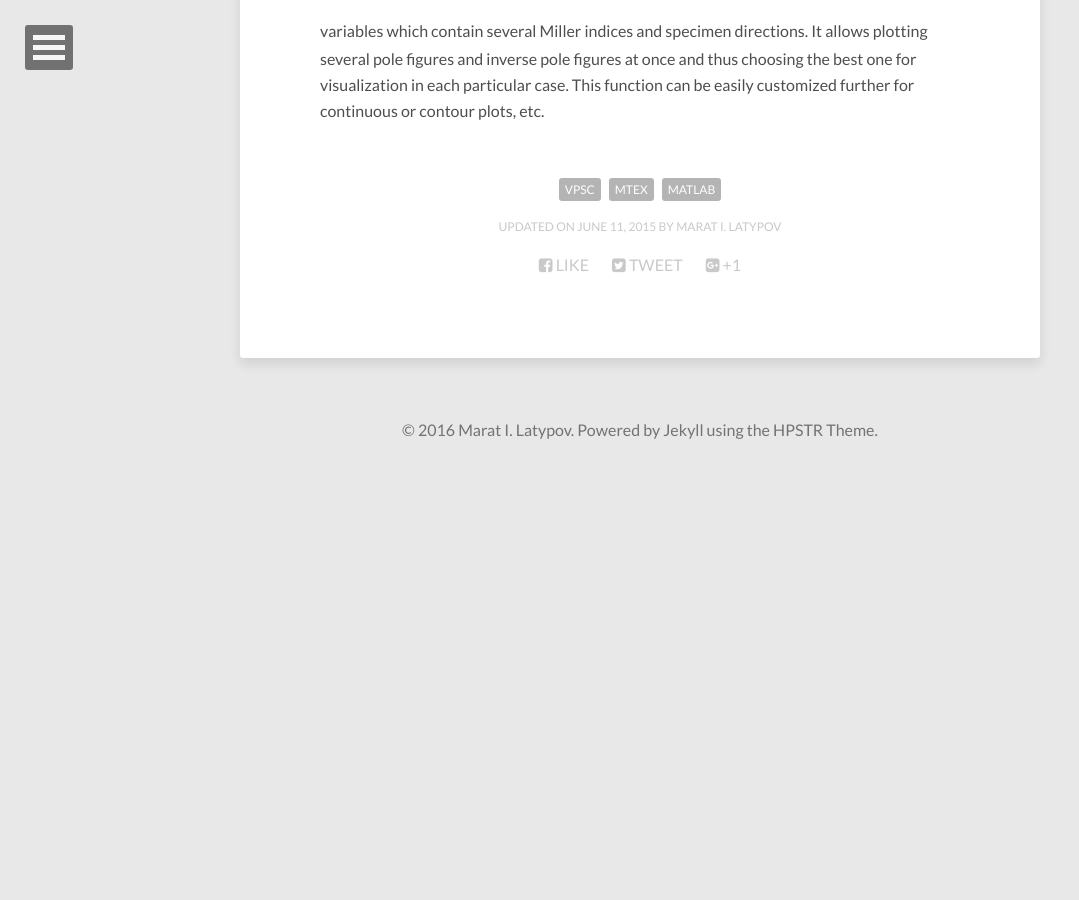
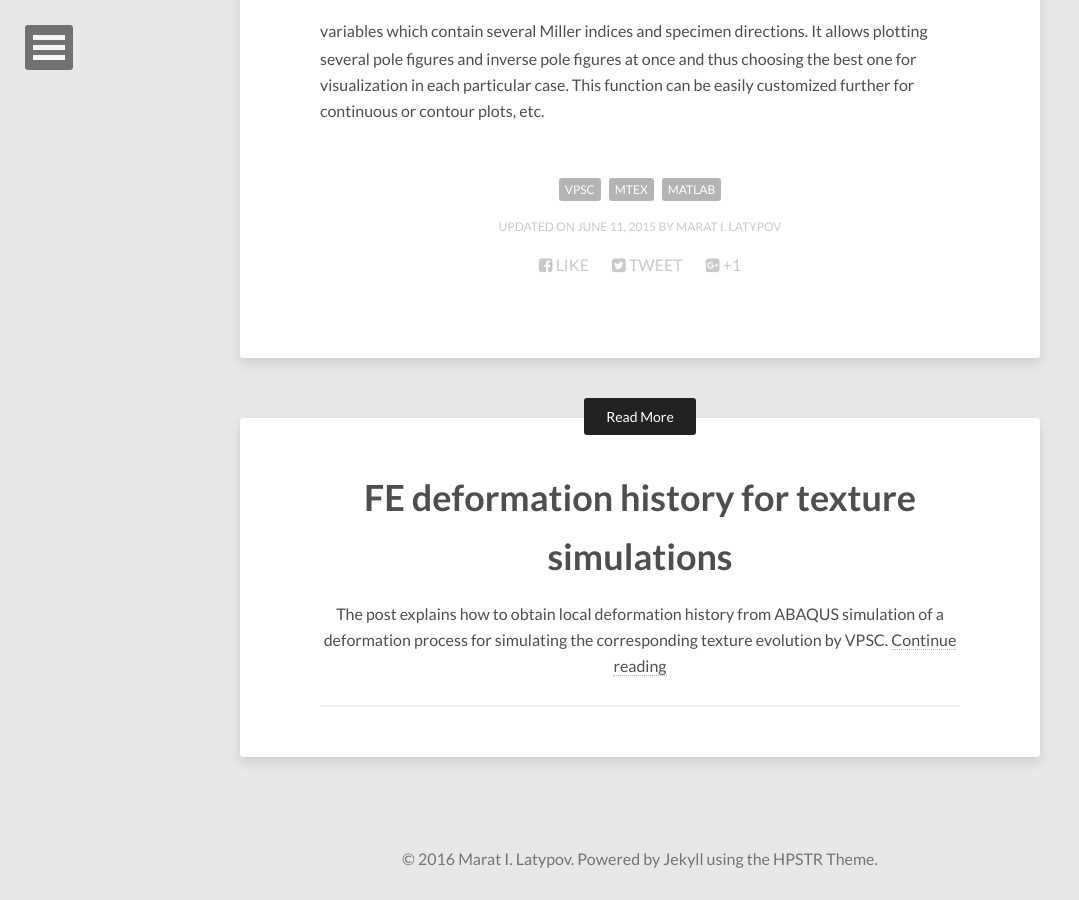
Before and after one commit to latmarat/blog, a Jekyll site: the page built from _posts/2015-06-11-vpsc+mtex.md, in a window 1280 px wide and 900 px high, scrolled down 8414 px. Shown: the whole window, without its empty margins (0-1079 px from the left). Built offline with Jekyll 4.4.1, drawn with Linux system fonts in a browser that asks for light colours; nearby versions of some CDN libraries; formulas are drawn with MathJax 3; before the commit the page ends 8885 px from its top, so only the background shows below that; some of the changed lines change nothing that is shown.

Commit message:
Add aba2vpsc post

```diff
--- a/_posts/2015-06-11-vpsc+mtex.md
+++ b/_posts/2015-06-11-vpsc+mtex.md
@@ -5,7 +5,6 @@ description: "This post is a short tutorial to help getting started with crystal
 modified: 2015-06-11
 tags: [vpsc, mtex, matlab]
 mathjax: true
-
 ---
 
 This post is a short tutorial to help getting started with crystal plasticity simulations of texture evolution during plastic deformation. It explains how to run a simple VPSC simulation and visualize the simulated texture in MTEX.
--- /dev/null
+++ b/_posts/2015-08-03-abaqus2vpsc.md
@@ -0,0 +1,146 @@
+---
+layout: post
+title: "FE deformation history for texture simulations"
+description: "The post explains how to obtain local deformation history from ABAQUS simulation of a deformation process for simulating the corresponding texture evolution by VPSC."
+modified: 2015-08-03
+tags: [vpsc, abaqus, python]
+mathjax: true
+---
+
+The post explains how to obtain local deformation history from ABAQUS finite element simulation of a deformation process for modeling of the corresponding texture evolution by VPSC.
+
+# Intro
+
+Simulations of texture evolution during simple monotonic loading (e.g. uniaxial tension, compression) can be readily performed with the stand-alone VPSC code. However, it is frequently desired to analyze texture evolution during complex *non-monotonic* deformation: for example, local texture evolution in a region of the sample during metal forming. In such cases, deformation histories can be obtained from finite element simulations. The present post describes a framework (inspired by [_Li et al., 2004_](http://dx.doi.org/10.1016/j.actamat.2004.06.042)) for obtaining local deformation histories from ABAQUS simulations of a deformation process in a format readable by VPSC. The calculation of the velocity gradient tensor needed for VPSC simulations is implemented in a user material subroutine (UMAT), whereas post-processing of the results and writing it to an output text file is performed with the aid of ABAQUS Python scripting.
+
+# Algorithm
+
+
+For an ABAQUS/Standard simulation of a metal forming process with a simple and widely used J2 plasticity model and isotropic hardening, local deformation history can be obtained in the following steps.
+
+1. Download [my abaqus2vpsc.zip package](https://github.com/latmarat/abaqus2vpsc/archive/master.zip) containing the UMAT subroutine file (`j2isoVelOut.for`) and the Python script (`abaqus2vpsc.py`) for post-processing and extract it to a convenient location.
+2. Create an ABAQUS/Standard model of the deformation process of interest as usual (create and mesh parts, define boundary conditions and interactions, etc.) with the following peculiarities:
+	- **Material.** Create a user material with 22 solution-dependent variables (SDVs) and list Young modulus, Poisson ratio, and stress--strain data in *Mechanical Constants* table.
+	- **Field Output.** Request field output for SDVs in the deformable part of interest with a a reasonable frequency that will guarantee sufficiently small time increment in the VPSC simulation.
+	- **UMAT file.** Upon job creation, point to the UMAT subroutine file [`j2isoVelOut.for`](https://github.com/latmarat/abaqus2vpsc/blob/master/j2isoVelGradOut.for), which includes calculation of the velocity gradient tensor.
+3. Run the ABAQUS/Standard simulation and make sure it is successfully completed.
+4. Get the label of the element for which local texture evolution (and thus the deformation history) is of interest.
+5. Run the Python script [`abaqus2vpsc.py`](https://github.com/latmarat/abaqus2vpsc/blob/master/abaqus2vpsc.py) from ABAQUS/CAE or command line, which will extract the components of the velocity gradient for the element of interest and write them to a text file.
+
+Below are some details on these steps assuming usage of ABAQUS/CAE.
+
+## Creating user material
+1. Create a new material, giving it a meaningful name.
+2. Go to *General* -> *User Material* and list consequently elastic modulus, Poisson ratio, and flow stress--plastic strain pairs.
+	![Creating u4ser material](https://farm1.staticflickr.com/318/20247850946_bd5bdd895a_o_d.png)
+3. Go to *General* -> *Depvar* and set *Number of solution-dependent variables* to 22.
+	![Creating u4ser material](https://farm1.staticflickr.com/471/20274076485_6da5872b1c_o_d.png)
+
+**Tip**: entry of stress--strain pairs to Mechanical Constants table might be really tedious when the number of data points is large. If you already have a "normally" defined material in your model tree, you may use [`elasplas2umat.py`](https://github.com/latmarat/abaqus2vpsc/blob/master/elasplas2umat.py) utility script (coming with `abaqus2vpsc.zip` package), which will transfer elastic and plastic properties from conventionally defined material to the Mechanical Constants of the user material.
+{: .notice}
+
+## Running ABAQUS simulation
+
+After finalizing the finite element model, create a job and specify the path to `j2isoVelOut.for` in *User subroutine file* field in *General* tab of *Edit job* window. After pointing to the UMAT file, the job is ready for submission.
+
+## Identifying the element of interest
+
+The Python script, which reads the components of the velocity gradient tensor from the ABAQUS output database (odb file), requires the label of the element for which the deformation history is needed. The label of the element can be found in the Mesh module of ABAQUS/CAE:
+
+1. Go to *Mesh* module.
+2.  Go to *Tools* -> *Query* and choose *Element*
+3.  Pick the element for which local deformation history is needed
+4. Read the label of the element of interest in the message area of ABAQUS window.
+
+![get-elem-label](https://farm1.staticflickr.com/330/20173661438_3ce701e827_o_d.png)
+Illustration of how to get the element label of interest in ABAQUS/CAE.
+
+## Post-processing
+
+After running the simulation as described above, the components of the velocity gradient tensor can be accessed in the output database (odb file) as state variables (SDV). While it is possible to manually export these variables to a text file for subsequent use in VPSC, a [Python script](https://github.com/latmarat/abaqus2vpsc/blob/master/abaqus2vpsc.py) was developed for extracting the evolution of the velocity gradient with ease and in the right format for VPSC.
+
+To run the script, open ABAQUS/CAE and
+
+1. Go to *File* -> *Run Script...*, navigate to `abaqus2vpsc.py` file contained in the downloaded `abaqus2vpsc.zip` package.
+2. In the appeared window for input, specify
+	- the full path to the odb (e.g. *C:\Temp\rolling.odb*)
+	- Instance name of the deformable sample (e.g. *PART-1*)
+	- Element Number (or label) identified as described in the previous subsection
+3. Check run-time messages of the script in the message area of ABAQUS/CAE. Particularly, check if *Step*, *Instance*, and *Element number* are correct. If the script completed successfully, the final message should be *'Deformation history for VPSC is written to file* same-path-as-odb\FE-Lij_hist.dat *'* (see figure below).
+
+Running `abaqus2vpsc.py` script from ABAQUS/CAE with an example of filling the required fields.
+![abaqus2vpsc.py script](https://farm1.staticflickr.com/369/20368112281_be0f0dd678_o_d.png)
+
+As a result of running the script, the resulting file *FE-Lij_hist.dat* will contain a heading, steps, and the components of the velocity gradient in the format required by VPSC. This file can be readily used for VPSC simulations of the local texture evolution corresponding to the obtained local deformation history.
+
+## Running VPSC simulation
+
+Refer to the [VPSC manual](http://public.lanl.gov/lebenso/VPSC7c_manual.pdf) on how to run a VPSC simulation of texture evolution for a given evolution of the velocity gradient tensor (especially Example 2, case B).
+
+# Appendix: Calculation of **L** tensor in UMAT
+
+For texture simulations for non-uniform deformation, VPSC requires the evolution of velocity gradient tensor, $$ \mathbf{L} $$. Since the velocity gradient tensor is not calculated in ABAQUS by default, its calculation has to be implemented in a user subroutine.
+
+## Why UMAT?
+
+In the current framework, the calculation of the velocity gradient is implemented in UMAT subroutine for the following reasons:
+
+- To UMAT, ABAQUS passes deformation gradient tensor, $$ \mathbf{F} $$, from which the velocity gradient tensor can be readily calculated.
+- UMAT allows for storing custom quantities (velocity gradient components in our case) in an array of state variables (or solution-dependent variables, SDVs), which are then accessible in the output database.
+
+Furthermore, the main purpose of UMAT is to implement a custom constitutive model of the material so that the current framework can be used with a wide range of user-defined material models.
+
+## Calculation of the velocity gradient tensor
+
+The velocity gradient tensor, $$ \mathbf{L} $$, can be derived from the deformation gradient, $$ \mathbf{F} $$, passed to UMAT as follows ([Li et al., 2004](http://dx.doi.org/10.1016/j.actamat.2004.06.042))
+
+$$ \mathbf{L} = \frac{\mathbf{F}_{\tau}\mathbf{F}^{-1}_{t}-\mathbf{I}}{\Delta t} $$
+
+where $$\mathbf{F}_{t}$$ and $${\mathbf{F}}_{\tau}$$ are the deformation gradient tensors at the beginning and end of the time increment, $$ \Delta t $$ is the time increment, and $$\mathbf{I}$$ is the identity tensor.
+
+To implement the above equation in UMAT, we first calculate the inverse of the deformation gradient at the beginning of the time increment, $$\mathbf{F}_{t}$$, which is passed to UMAT as `DFGRD0`. To keep the main UMAT subroutine neat, we shall define and use a custom subroutine `M3INV` for calculation of the inverse of a 3x3 matrix:
+
+{% highlight fortran %}
+
+CALL M3INV(DFGRD0,FTINV)
+
+{% endhighlight %}
+
+which results in that the inverse of the deformation gradient $$\mathbf{F}^{-1}_{t}$$ is stored in `FTINV` array.
+
+We then calculate the product $${\mathbf{F}}_{\tau}{\mathbf{F}}^{-1}_{t}$$, again using a custom subroutine `MPROD`.
+
+{% highlight fortran %}
+
+CALL MPROD(DFGRD1,FTINV,AUX)
+
+{% endhighlight %}
+
+With the product $${\mathbf{F}}_{\tau}{\mathbf{F}}^{-1}_{t}$$ being stored in an array `AUX`, we can finally calculate the velocity gradient tensor, $$ \mathbf{L} $$, with the following snippet:
+
+{% highlight fortran %}
+
+DO 231 I=1,3
+	DO 231 J=1,3
+		VELGRD(I,J) = (AUX(I,J)-ONEMAT(I,J))/DTIME
+231   CONTINUE
+
+{% endhighlight %}
+
+To make the velocity gradient tensor accessible in the output database, we store $$ L_{ij} $$ components to the array of state variables, or SDV, as (starting from index 14 because elements of `STATEV` with smaller indices are already in use for the constitutive model)
+
+{% highlight fortran %}
+
+STATEV(14) = VELGRD(1,1)
+STATEV(15) = VELGRD(1,2)
+STATEV(16) = VELGRD(1,3)
+STATEV(17) = VELGRD(2,1)
+STATEV(18) = VELGRD(2,2)
+STATEV(19) = VELGRD(2,3)
+STATEV(20) = VELGRD(3,1)
+STATEV(21) = VELGRD(3,2)
+STATEV(22) = VELGRD(3,3)
+
+{% endhighlight %}
+
+The code snippets presented above result in that, with proper field output request, the components of the velocity gradient tensor are accessible in the output database of the ABAQUS simulation.  The calculation presented above can be incorporated into any UMAT subroutine for any material model as the computation requires only deformation gradient, which is always passed to UMAT by ABAQUS. Incorporation of the described computations in a UMAT subroutine requires care with the allocation of arrays (`VELGRD` `FTINV`, etc.). The [example UMAT](https://github.com/latmarat/abaqus2vpsc/blob/master/j2isoVelGradOut.for) described in this post can be used as a reference for the right allocation of arrays. The utility subroutines `M3INV`, `MPROD` are also given there.
```
